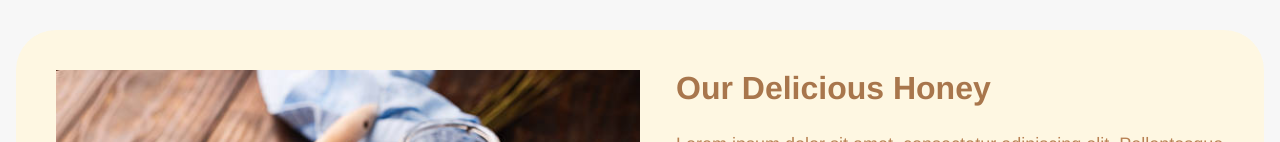
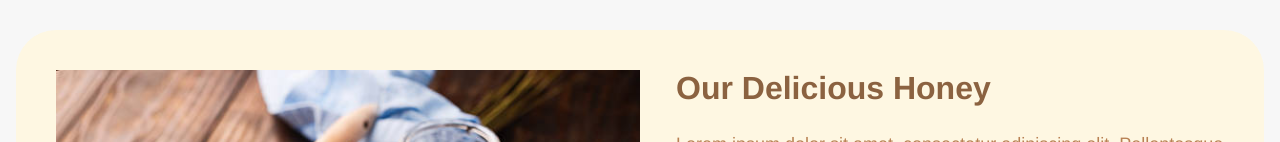
Before and after one commit to SoloAlessio/EPICODE_M3_D2_FLEX, a plain HTML site: page index.html in a window 1280 px wide. Shown: the part 658-800 px from the top of the page. Drawn offline with Linux system fonts and the light colour scheme.

Commit message:
colore titolo

```diff
--- a/assets/CSS/style.css
+++ b/assets/CSS/style.css
@@ -64,7 +64,7 @@ main img, main .text{
 }
 main .text h1{
     margin-bottom: 24px;
-    color: #a8764c;
+    color: #8b6240;
 }
 main .text p{
     color: #b88154;
```
